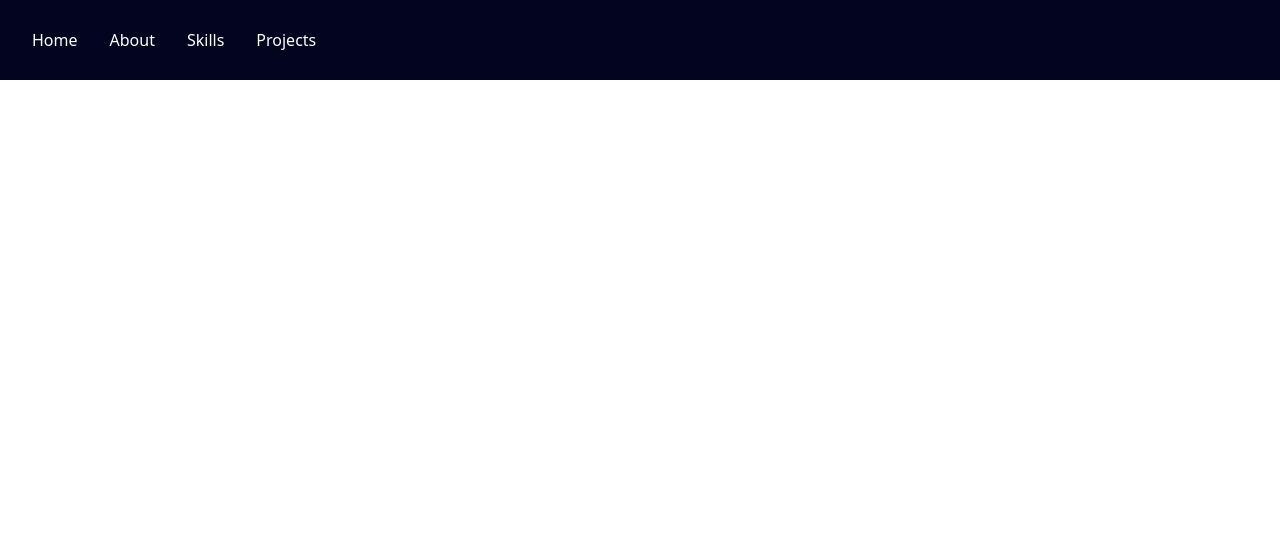
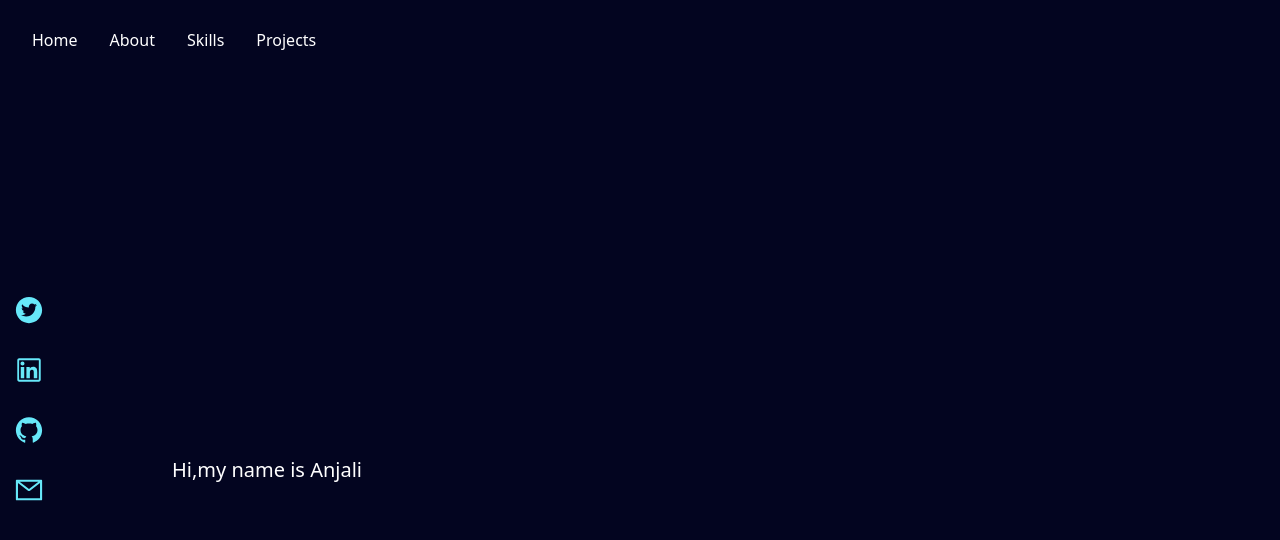
Before and after one commit to anjali29singh/portfolio-v2, a React (Create React App) app: page / in a window 1280 px wide. Shown: the top 540 px of the page. Built offline with nearby package versions, Linux system fonts and the light colour scheme.

Commit message:
Home page

```diff
--- a/src/App.js
+++ b/src/App.js
@@ -1,9 +1,11 @@
+import Home from "./components/Home";
 import Navbar from "./components/Navbar";
 
 function App() {
   return (
     <div>
       <Navbar />
+      <Home />
     </div>
   );
 }
--- /dev/null
+++ b/src/components/Home.jsx
@@ -0,0 +1,15 @@
+import React from "react";
+// import { HiArrowNarrowRight } from "react-icons/hi";
+
+function Home() {
+  return (
+    <div className="w-full h-screen bg-[#030520]">
+      {/* container */}
+      <div className="max-w-[1000px] mx-auto px-8 flex flex-col justify-center h-full">
+        <p className="text-xl mb-5 text-white">Hi,my name is Anjali</p>
+      </div>
+    </div>
+  );
+}
+
+export default Home;
--- a/src/components/Navbar.jsx
+++ b/src/components/Navbar.jsx
@@ -1,5 +1,11 @@
 import React, { useState } from "react";
 import { FaBars, FaTimes } from "react-icons/fa";
+import {
+  AiFillTwitterCircle,
+  AiOutlineLinkedin,
+  AiFillGithub,
+  AiOutlineMail,
+} from "react-icons/ai";
 
 function Navbar() {
   const [nav, setNav] = useState(false);
@@ -31,6 +37,48 @@ function Navbar() {
         <li className="py-6 text-4xl">Skills</li>
         <li className="py-6 text-4xl">Projects</li>
       </ul>
+
+      {/* social icons */}
+      <div className=" hidden lg:flex fixed  flex-col top-[35%] left-0">
+        <ul>
+          <li className="w-[160px] h-[60px] flex justify-between items-center ml-[-100px] hover:ml-[-10px] duration-300">
+            <a
+              className="flex justify-between items-center w-full text-cyan-300 "
+              href="/"
+            >
+              twitter
+              <AiFillTwitterCircle size={30} />
+            </a>
+          </li>
+          <li className="w-[160px] h-[60px] flex justify-between items-center ml-[-100px] hover:ml-[-10px] duration-300">
+            <a
+              className="flex justify-between items-center w-full text-cyan-300 "
+              href="/"
+            >
+              Linkedin
+              <AiOutlineLinkedin size={30} />
+            </a>
+          </li>
+          <li className="w-[160px] h-[60px] flex justify-between items-center ml-[-100px] hover:ml-[-10px] duration-300">
+            <a
+              className="flex justify-between items-center w-full text-cyan-300 "
+              href="/"
+            >
+              Github
+              <AiFillGithub size={30} />
+            </a>
+          </li>
+          <li className="w-[160px] h-[60px] flex justify-between items-center ml-[-100px] hover:ml-[-10px] duration-300">
+            <a
+              className="flex justify-between items-center w-full text-cyan-300 "
+              href="/"
+            >
+              Mail
+              <AiOutlineMail size={30} />
+            </a>
+          </li>
+        </ul>
+      </div>
     </div>
   );
 }
```
